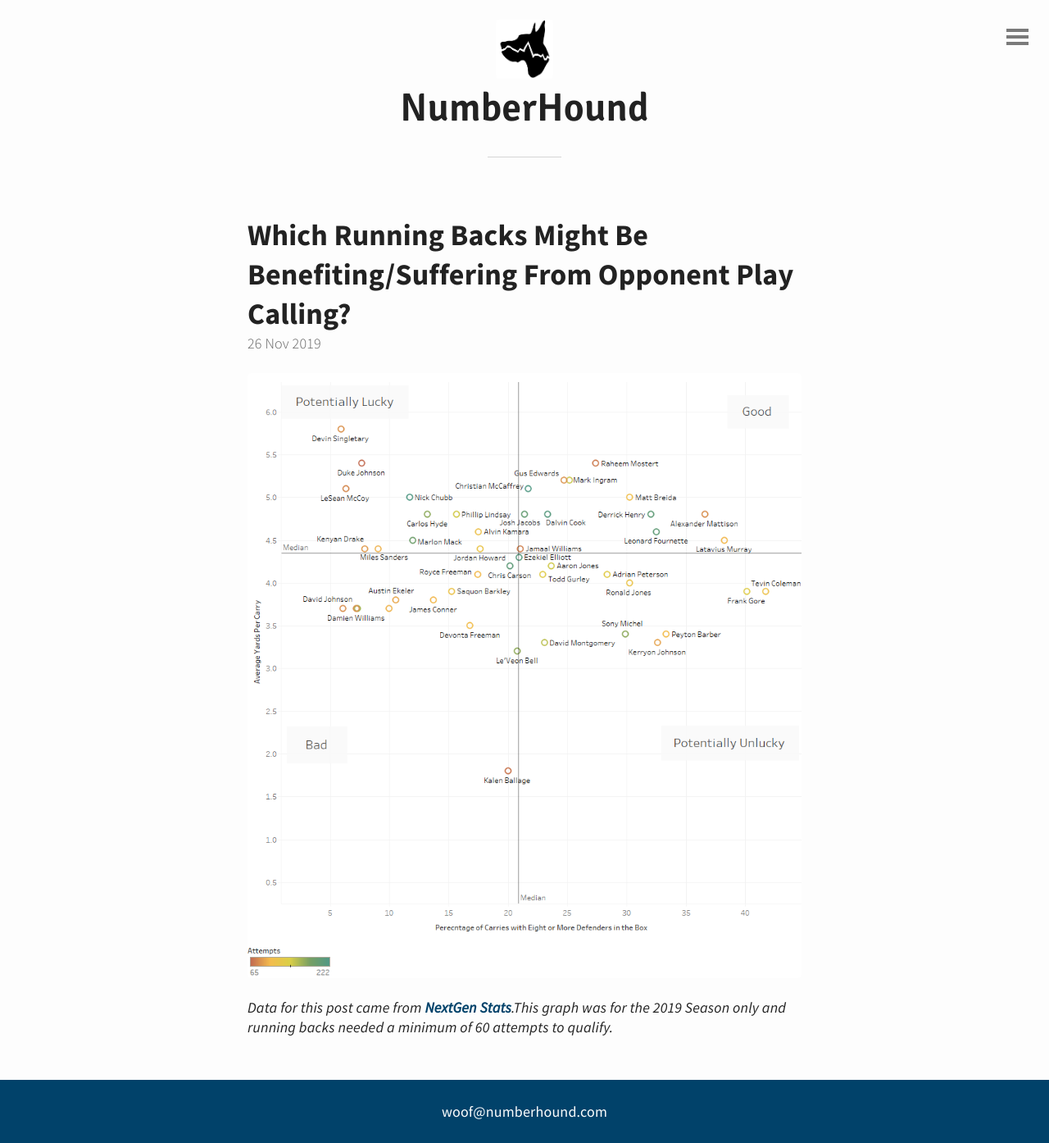
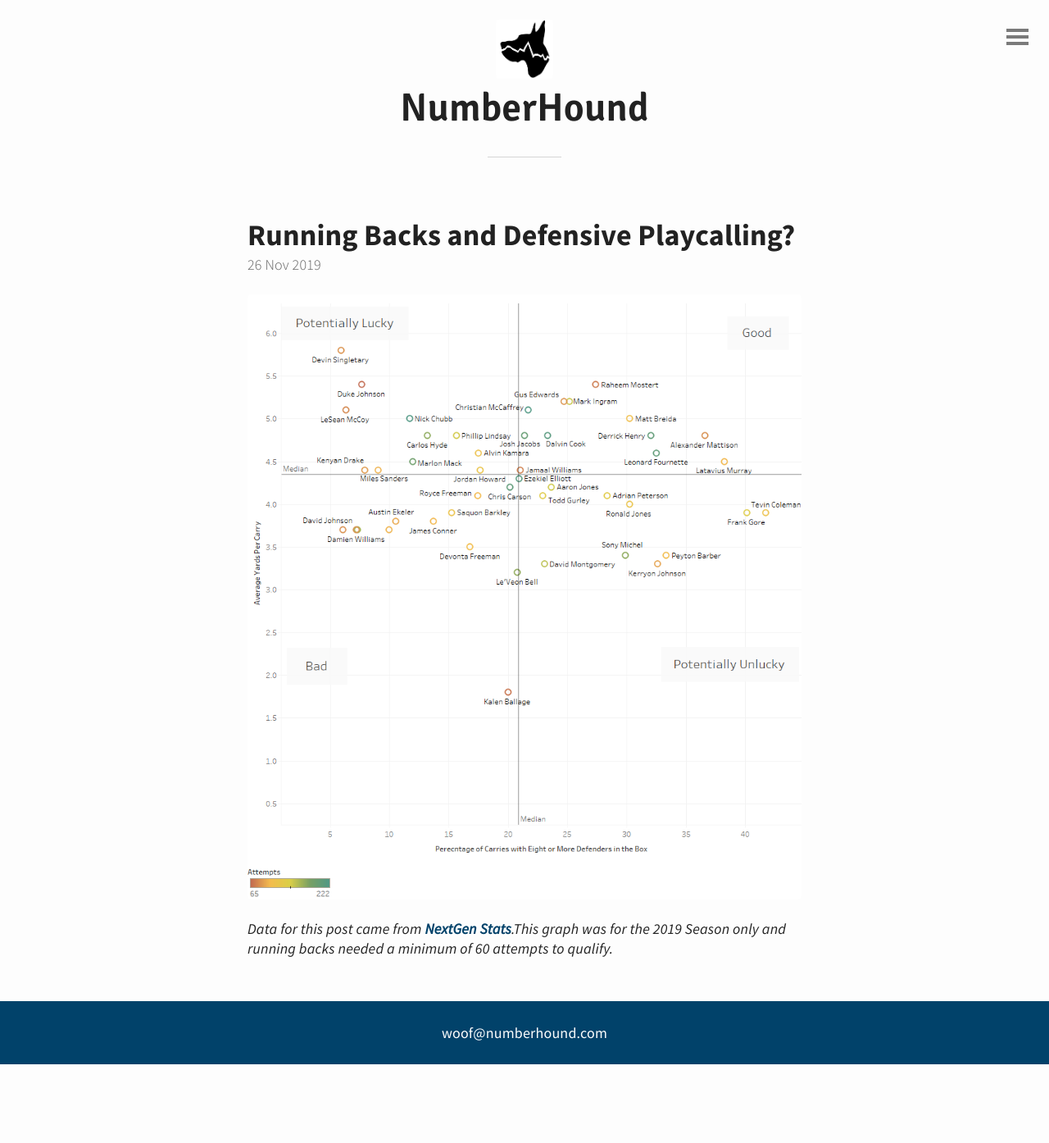
Before and after one commit to NumberHound/web, a Jekyll site: the page built from _posts/2019-11-26-Running-Backs-and-Defensive-Play-Calling.md, in a window 1280 px wide. Shown: the whole page at 82% size. Built offline with Jekyll 4.4.1, drawn with Linux system fonts in a browser that asks for light colours; after the commit the page ends 1298 px from its top, so only the background shows below that.

Commit message:
Update 2019-11-26-Running-Backs-and-Defensive-Play-Calling.md

```diff
--- a/_posts/2019-11-26-Running-Backs-and-Defensive-Play-Calling.md
+++ b/_posts/2019-11-26-Running-Backs-and-Defensive-Play-Calling.md
@@ -1,5 +1,5 @@
 ---
-title: Which Running Backs Might Be Benefiting/Suffering From Opponent Play Calling?
+title: Running Backs and Defensive Playcalling?
 ---
 
 ![Running Backs](/img/RunningBacks/RunningBacks.png "Running Backs")
```
